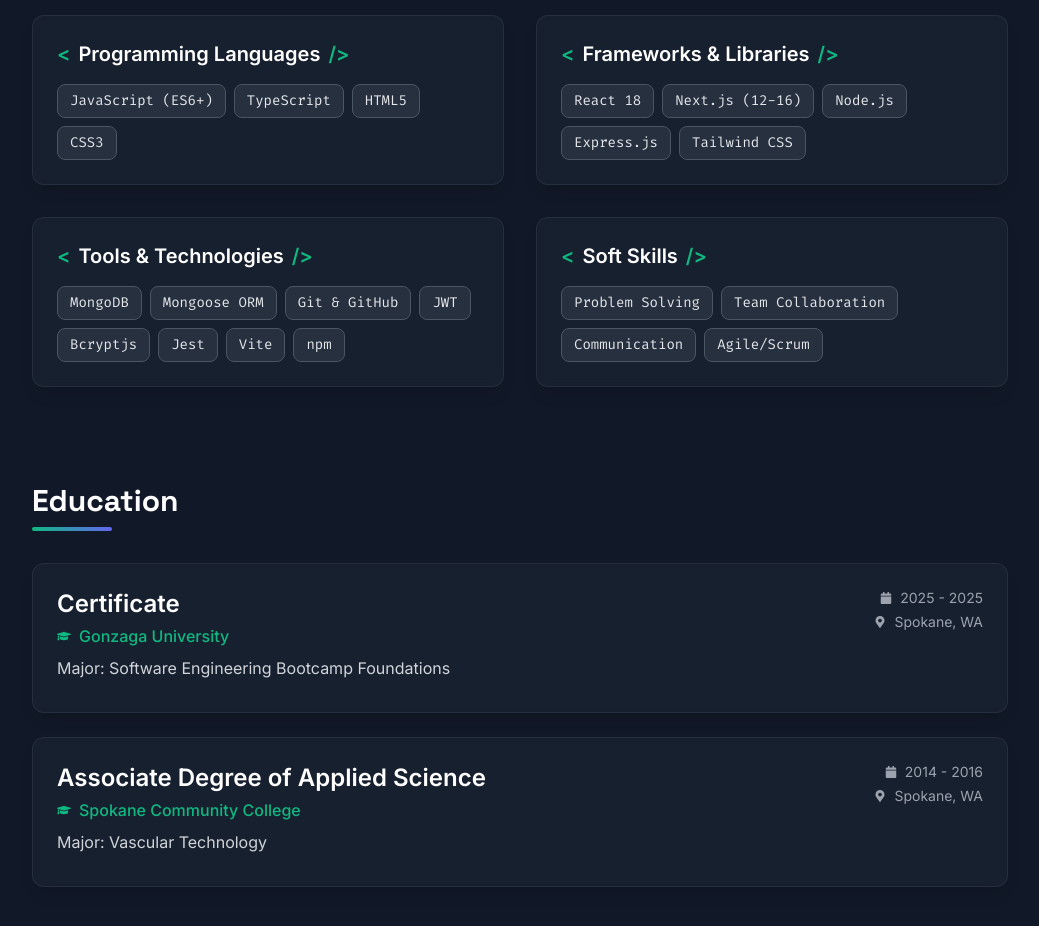
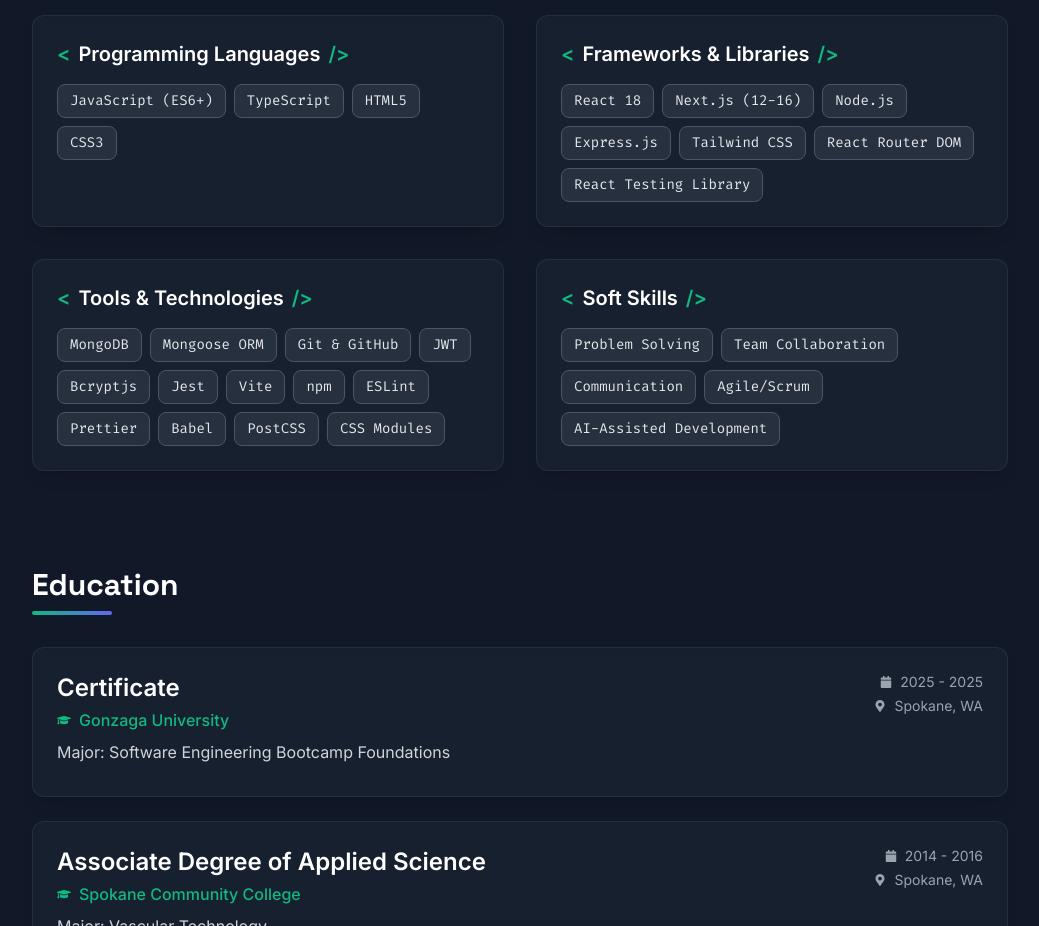
Before and after one commit to Danishsarah/Resume.ts, a React (Vite) app: page / in a window 1280 px wide. Shown: the part 1660-2586 px from the top of the page, without its empty margins (120-1159 px from the left). Built offline with nearby package versions, Linux system fonts and the light colour scheme.

Commit message:
Add additional technical skills and AI-Assisted Development to skills section

```diff
--- a/src/data/resumeData.ts
+++ b/src/data/resumeData.ts
@@ -92,6 +92,18 @@
       level: 5,
       category: 'Frameworks & Libraries',
     },
+    {
+      id: '22',
+      name: 'React Router DOM',
+      level: 4,
+      category: 'Frameworks & Libraries',
+    },
+    {
+      id: '23',
+      name: 'React Testing Library',
+      level: 4,
+      category: 'Frameworks & Libraries',
+    },
     { id: '10', name: 'MongoDB', level: 4, category: 'Tools & Technologies' },
     {
       id: '11',
@@ -115,10 +127,46 @@
     { id: '15', name: 'Jest', level: 3, category: 'Tools & Technologies' },
     { id: '16', name: 'Vite', level: 5, category: 'Tools & Technologies' },
     { id: '17', name: 'npm', level: 4, category: 'Tools & Technologies' },
+    {
+      id: '24',
+      name: 'ESLint',
+      level: 4,
+      category: 'Tools & Technologies',
+    },
+    {
+      id: '25',
+      name: 'Prettier',
+      level: 4,
+      category: 'Tools & Technologies',
+    },
+    {
+      id: '26',
+      name: 'Babel',
+      level: 3,
+      category: 'Tools & Technologies',
+    },
+    {
+      id: '27',
+      name: 'PostCSS',
+      level: 3,
+      category: 'Tools & Technologies',
+    },
+    {
+      id: '28',
+      name: 'CSS Modules',
+      level: 4,
+      category: 'Tools & Technologies',
+    },
     { id: '18', name: 'Problem Solving', level: 5, category: 'Soft Skills' },
     { id: '19', name: 'Team Collaboration', level: 5, category: 'Soft Skills' },
     { id: '20', name: 'Communication', level: 5, category: 'Soft Skills' },
     { id: '21', name: 'Agile/Scrum', level: 4, category: 'Soft Skills' },
+    {
+      id: '29',
+      name: 'AI-Assisted Development',
+      level: 4,
+      category: 'Soft Skills',
+    },
   ],
 
   education: [
```
